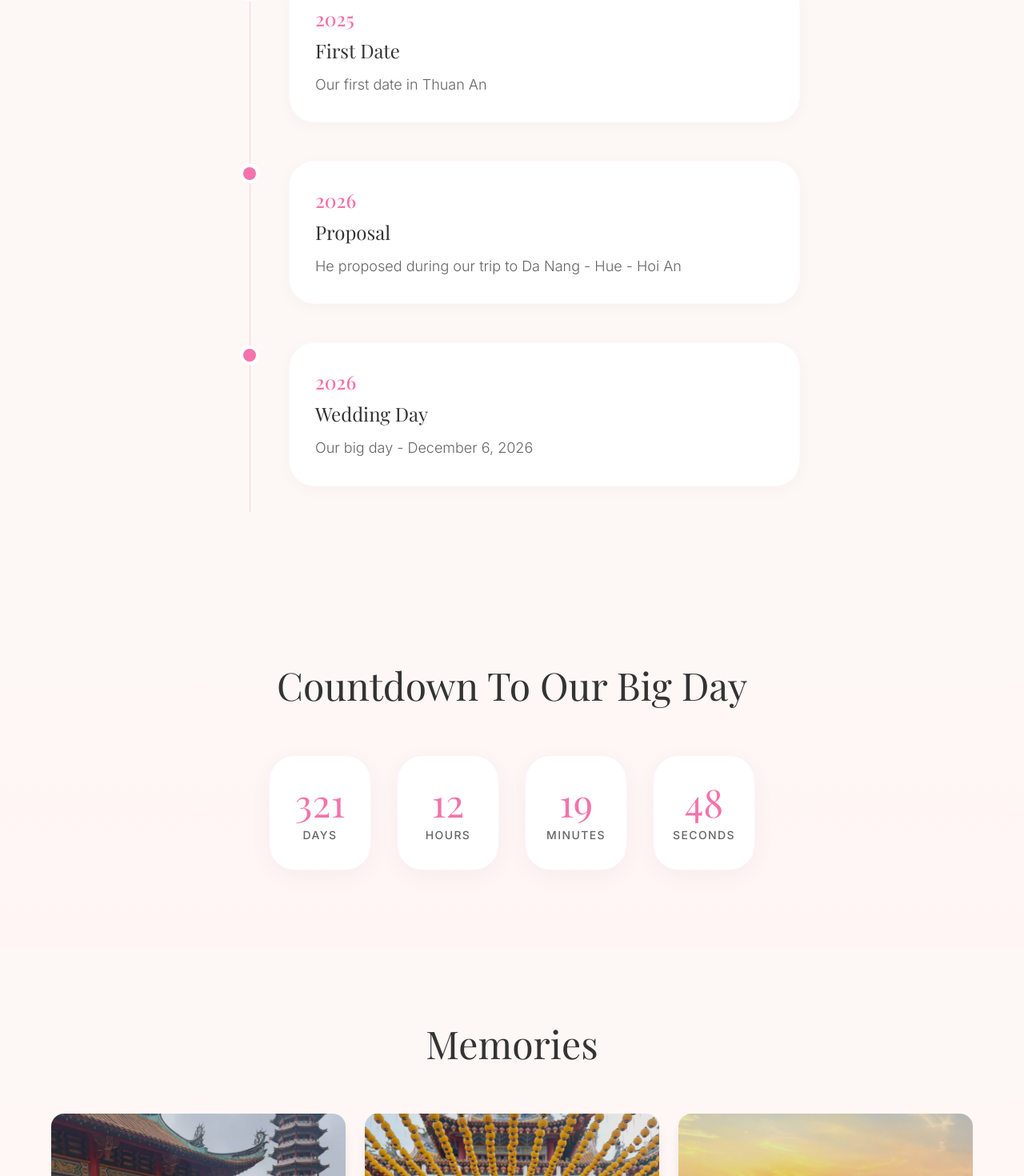
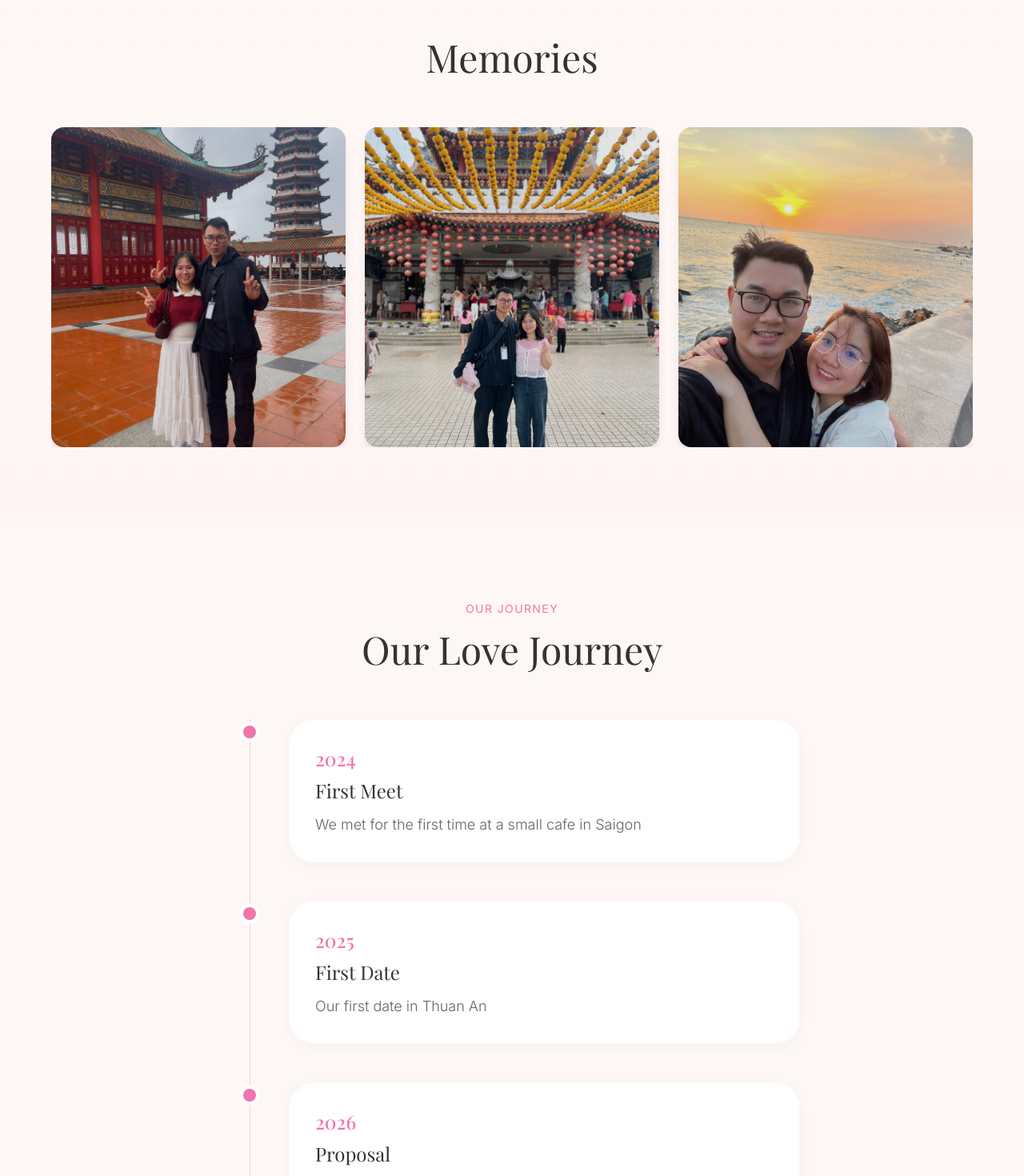
Before and after one commit to DatPHP/Wedding-Janes-Henry-2026, a Next.js app: page / in a window 1280 px wide. Shown: the part 1697-3167 px from the top of the page at 80% size. Built offline with nearby package versions, Linux system fonts and the light colour scheme; a web font is replaced by a local one.

Commit message:
update UI

```diff
--- a/app/page.tsx
+++ b/app/page.tsx
@@ -10,9 +10,9 @@ export default function Home() {
   return (
     <>
       <Hero />
-      <Story />
       <Countdown />
       <Gallery />
+      <Story />
       <RsvpForm />
       <EventInfo />
       <Footer />
--- a/components/Story.tsx
+++ b/components/Story.tsx
@@ -13,7 +13,7 @@ export default function Story() {
         {
             year: "2026",
             title: "Proposal",
-            desc: "He proposed during our trip to Da Nang - Hue - Hoi An",
+            desc: "He proposed during our ",
         },
         {
             year: "2026",
```
